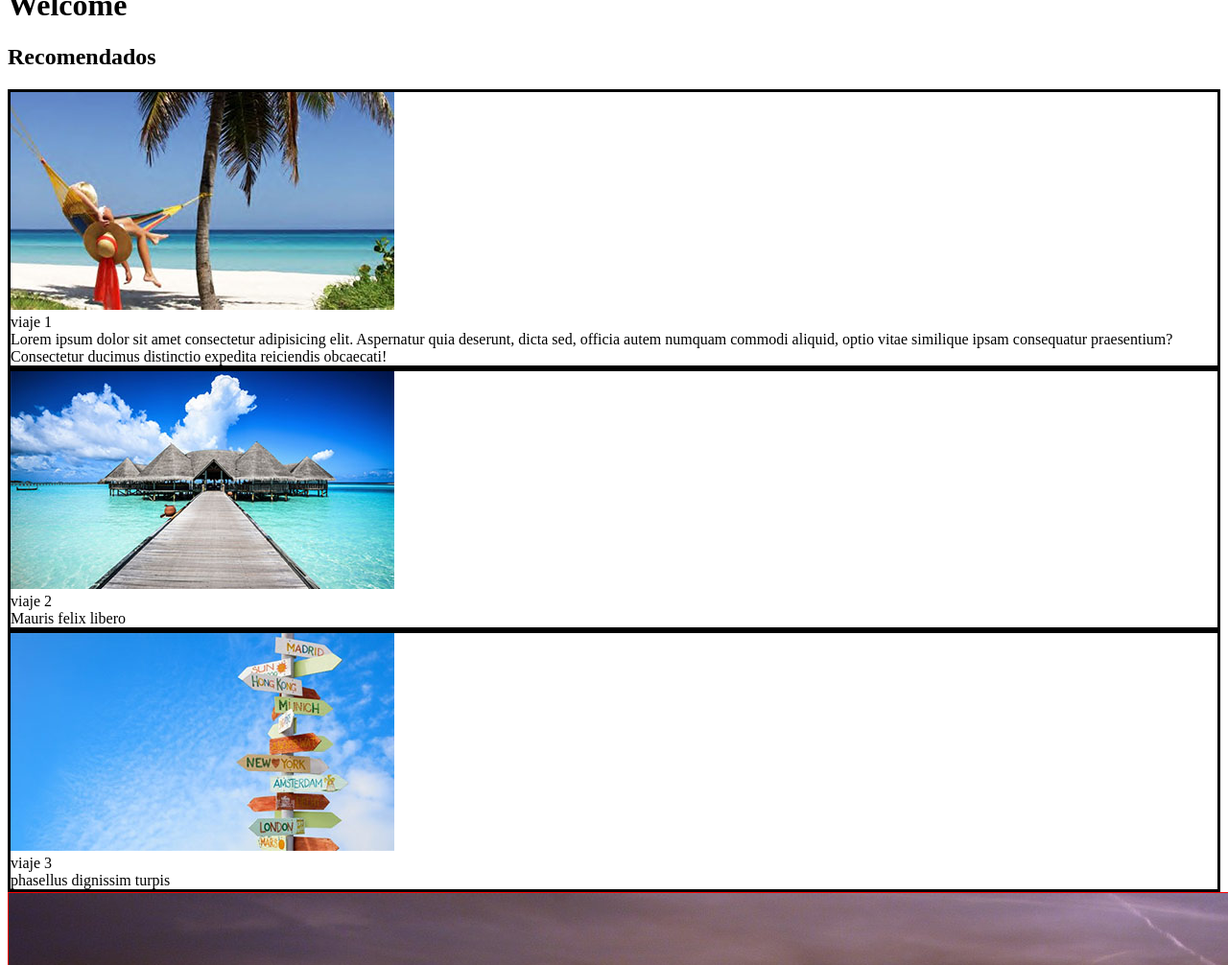
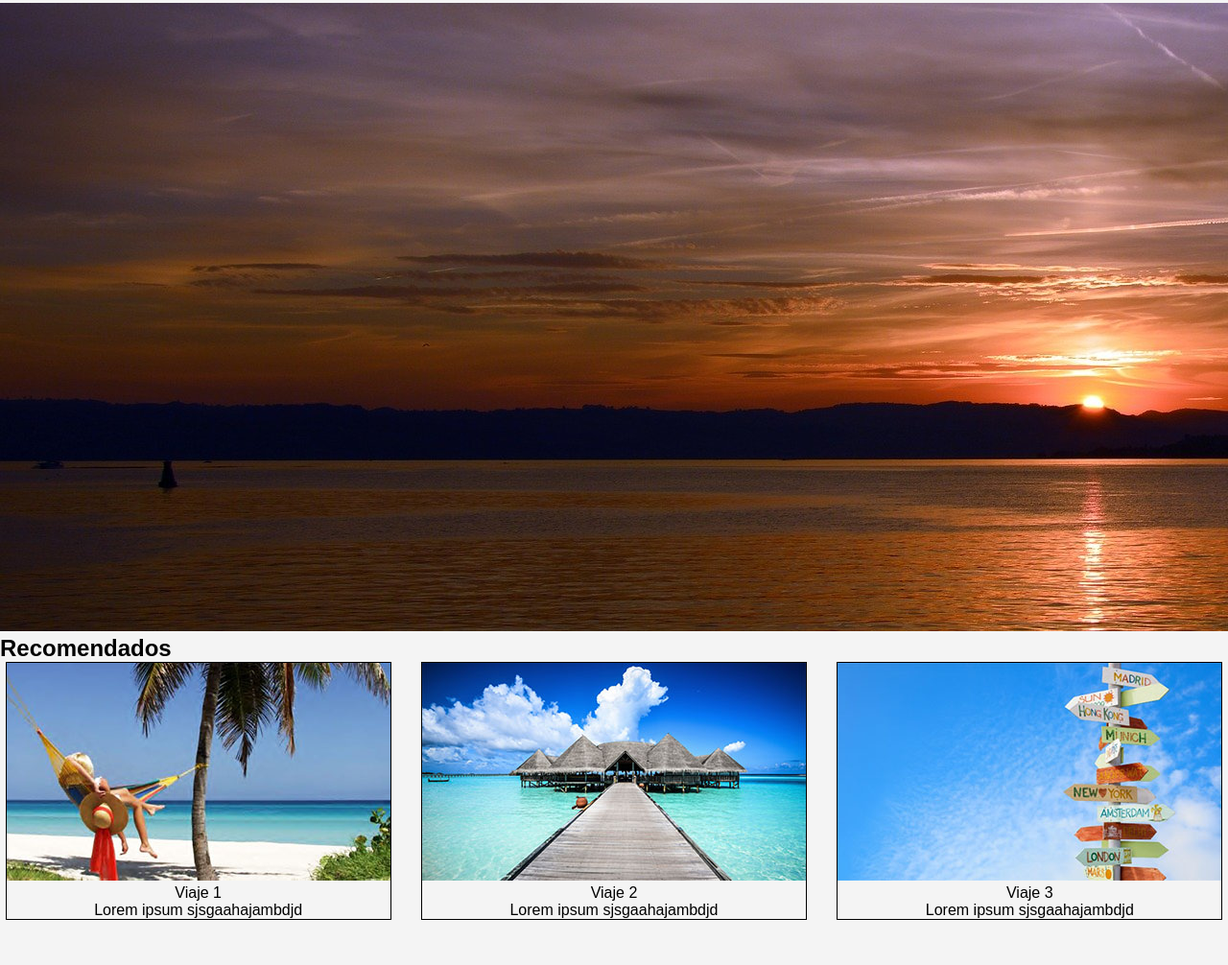
Before and after one commit to RubenC2/practicaDOMviajes, a plain HTML site: page index.html in a window 1280 px wide. Shown: the part 34-1040 px from the top of the page at 96% size. After the commit the page ends 993 px from the top, so only its background shows below. Drawn offline with Linux system fonts and the light colour scheme.

Commit message:
add objects js

```diff
--- a/index.html
+++ b/index.html
@@ -11,45 +11,50 @@
 <body>
     <header>
         <h1>Welcome</h1>
+        <div class="banner">
+
+        </div>
     </header>
     <main>
-        <!-- <div class="banner">
-            <img src="/banner/1.jpg" alt="Imagen atardecer">
+
+            <!--  <img class="banner" src="/banner/1.jpg" alt="Imagen atardecer">
         </div> -->
-        <section>
             <h2>Recomendados</h2>
-            <div class="caja1" style="display: block;">
-                <img src="viajes/viajes-1.jpg" alt="foto viaje">
+            <section>
+                <!--<div class="box" style="display: flex;">-->
+                <!-- <div class="caja1"> -->
+                <!-- <img src="viajes/viajes-1.jpg" alt="foto viaje">
                 <div class="titulo1">
-                    viaje 1
+                    Viaje 1
                 </div>
                 <div class="texto1">
-                    Lorem ipsum dolor sit amet consectetur adipisicing elit. Aspernatur quia deserunt, dicta sed,
-                    officia autem numquam commodi aliquid, optio vitae similique ipsam consequatur praesentium?
-                    Consectetur ducimus distinctio expedita reiciendis obcaecati!
+                    Lorem ipsum dolor sit amet consectetur adipisicing elit.
                 </div>
-            </div>
-            <div class="caja2" style="display: block;">
-                <img src="viajes/viajes-2.jpg" alt="foto viaje">
+            </div> -->
+                <!-- </div> -->
+                <!-- <div class="box" style="display: flex;"> -->
+                <!-- <div class="caja2"> -->
+                <!-- <img src="viajes/viajes-2.jpg" alt="foto viaje">
                 <div class="titulo2">
-                    viaje 2
+                    Viaje 2
                 </div>
                 <div class="texto2">
                     Mauris felix libero
                 </div>
+            </div> -->
+                <!-- </div> -->
+                <!-- <div class="box" style="display: flex;"> -->
+                <!-- <div class="caja3"> -->
+                <!-- <img src="viajes/viajes-3.jpg" alt="foto viaje">
+                <div class="titulo3">
+                    Viaje 3
                 </div>
-            <div class="caja3" style="display: block;">
-                    <img src="viajes/viajes-3.jpg" alt="foto viaje">
-                    <div class="titulo3">
-                        viaje 3
-                    </div>
-                    <div class="texto3">
-                        phasellus dignissim turpis
-                    </div>
+                <div class="texto3">
+                    Phasellus dignissim turpis
                 </div>
-        </section>
-
-
+            </div> -->
+                <!-- </div> -->
+            </section>
     </main>
     <footer>
 
--- a/script.js
+++ b/script.js
@@ -1,10 +1,84 @@
+// BANNER //
 
-const nuevoDivBanner = document.createElement("div")
 const imagenBanner = document.createElement("img")
 
 imagenBanner.src= "./banner/1.jpg"
 imagenBanner.alt= "Imagen banner"
-imagenBanner.style.border= "1px solid red"
 
-nuevoDivBanner.appendChild(imagenBanner)
-document.body.appendChild(nuevoDivBanner)
+let header = document.querySelector("header")
+let banner = document.querySelector(".banner")
+let section = document.querySelector("section")
+banner.appendChild(imagenBanner)
+header.appendChild(banner)
+
+
+console.log(banner)
+
+// VIAJE 1 //
+
+const divCaja1 = document.createElement("div")
+divCaja1.classList.add("caja1")
+
+const imgDivCaja1 = document.createElement("img")
+divCaja1.appendChild(imgDivCaja1)
+imgDivCaja1.src= "/viajes/viajes-1.jpg"
+imgDivCaja1.alt= "Imagen viaje 1"
+
+const divTitulo1 = document.createElement("div")
+const textoTitulo1 = document.createTextNode("Viaje 1")
+divTitulo1.appendChild(textoTitulo1)
+divCaja1.appendChild(divTitulo1)
+
+const divTexto1 = document.createElement("div")
+const textoTexto1 = document.createTextNode("Lorem ipsum sjsgaahajambdjd")
+divTexto1.appendChild(textoTexto1)
+divCaja1.appendChild(divTexto1)
+
+
+section.appendChild(divCaja1)
+
+// VIAJE 2 //
+
+const divCaja2 = document.createElement("div")
+divCaja2.classList.add("caja2")
+
+const imgDivCaja2 = document.createElement("img")
+divCaja2.appendChild(imgDivCaja2)
+imgDivCaja2.src= "/viajes/viajes-2.jpg"
+imgDivCaja2.alt= "Imagen viaje 2"
+
+const divTitulo2 = document.createElement("div")
+const textoTitulo2 = document.createTextNode("Viaje 2")
+divTitulo2.appendChild(textoTitulo2)
+divCaja2.appendChild(divTitulo2)
+
+const divTexto2 = document.createElement("div")
+const textoTexto2 = document.createTextNode("Lorem ipsum sjsgaahajambdjd")
+divTexto2.appendChild(textoTexto2)
+divCaja2.appendChild(divTexto2)
+
+
+section.appendChild(divCaja2)
+
+// VIAJE 3 //
+
+const divCaja3 = document.createElement("div")
+divCaja3.classList.add("caja3")
+
+const imgDivCaja3 = document.createElement("img")
+divCaja3.appendChild(imgDivCaja3)
+imgDivCaja3.src= "/viajes/viajes-3.jpg"
+imgDivCaja3.alt= "Imagen viaje 3"
+
+const divTitulo3 = document.createElement("div")
+const textoTitulo3 = document.createTextNode("Viaje 3")
+divTitulo3.appendChild(textoTitulo3)
+divCaja3.appendChild(divTitulo3)
+
+const divTexto3 = document.createElement("div")
+const textoTexto3 = document.createTextNode("Lorem ipsum sjsgaahajambdjd")
+divTexto3.appendChild(textoTexto3)
+divCaja3.appendChild(divTexto3)
+
+
+section.appendChild(divCaja3)
--- a/style.css
+++ b/style.css
@@ -1,10 +1,26 @@
+* {
+    margin: 0;
+    padding: 0;
+    box-sizing: border-box;
+}
 
-main > section div.caja1 {
-    border: 3px solid black;
+body {
+    font-family: Arial, sans-serif;
+    background-color: #f4f4f4;
+
 }
-main > section div.caja2 {
-    border: 3px solid black;
+
+section {
+    gap: 20px;
+    display: flex;
+    justify-content: space-between;
 }
-main > section div.caja3 {
-    border: 3px solid black;
+
+.caja1,
+.caja2,
+.caja3 {
+    margin: auto;
+    display: block;
+    border: 1px solid black;
+    justify-items: center;
 }
```
